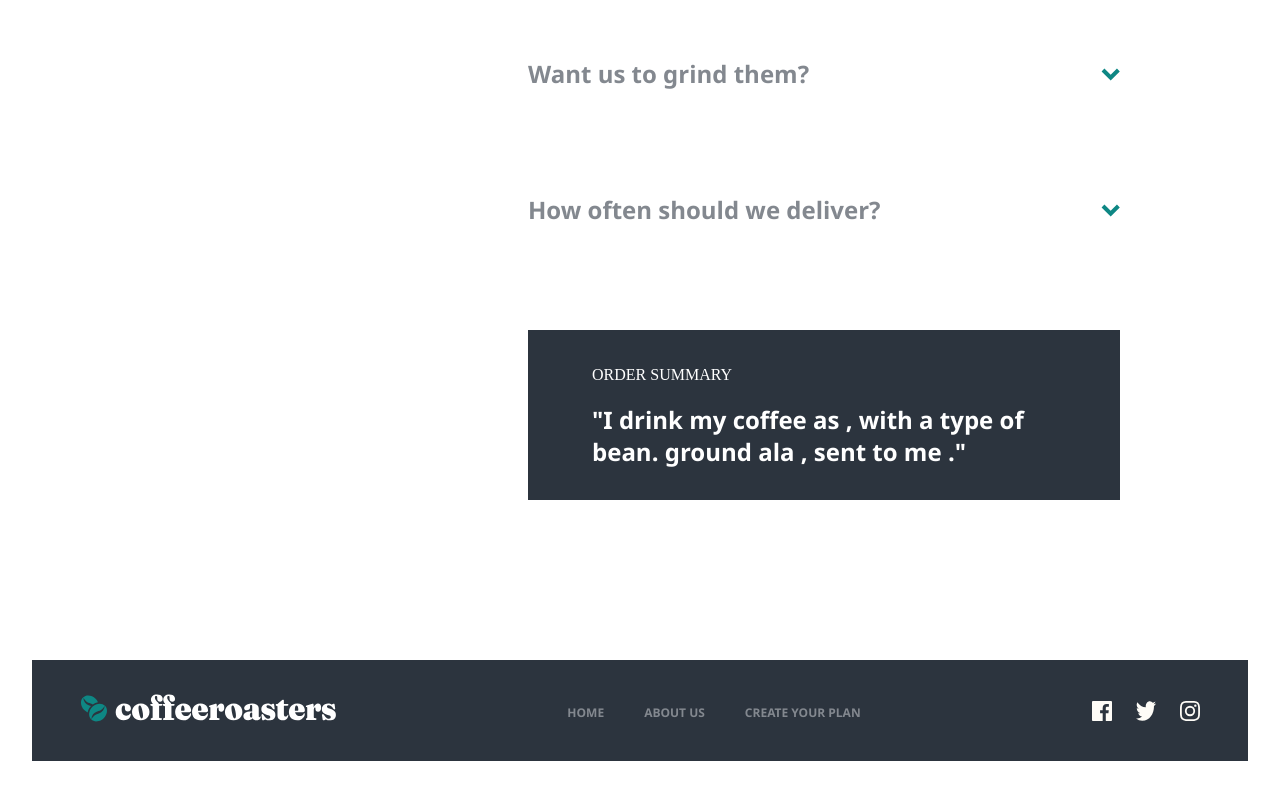
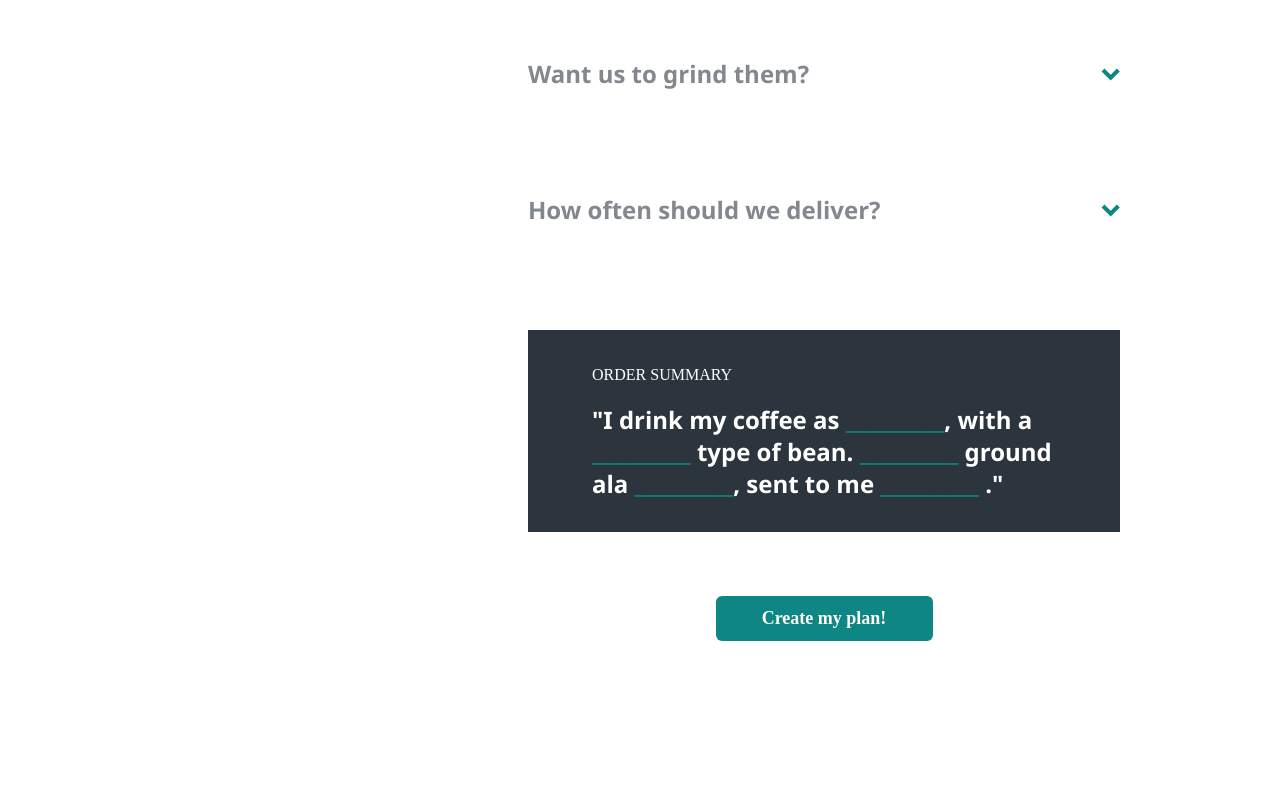
Before and after one commit to teeliny/fe-assessment, a React (Create React App) app: page /subscription in a window 1280 px wide. Shown: the part 1783-2583 px from the top of the page. Before the commit the page ends 2544 px from the top, so only its background shows below. Built offline with nearby package versions, Linux system fonts and the light colour scheme.

Commit message:
Added button feature and hover effect on option

```diff
--- a/src/global.tsx
+++ b/src/global.tsx
@@ -56,6 +56,9 @@ export const GlobalStyles = createGlobalStyle`
     border-radius: 6px;
     font-family: Fraunces;
     font-weight: 900;
+    padding: 0.75rem 0;
+    width: 217px;
+    border: none;
   }
 
   button:hover {
--- a/src/pages/Subscription.tsx
+++ b/src/pages/Subscription.tsx
@@ -10,15 +10,12 @@ interface IPlanQuestions {
     }[];
 }
 interface IState {
-    'How do you drink your coffee?': string;
-    'What type of coffee?': string;
-    'How much would you like?': string;
-    'Want us to grind them?': string;
-    'How often should we deliver?': string;
+    [key: string]: string
 }
 
 function Subscription() {
-  const [planQuestions, /*setPlanQuestions*/] = useState<IPlanQuestions[]>(data.StoredQuestions);
+  const planQuestions = data.StoredQuestions;
+  const [isCapsule, setIsCapsule] = useState<boolean>(false);
   const [state, setState] = useState<IState>({
     'How do you drink your coffee?': '',
     'What type of coffee?': '',
@@ -26,6 +23,7 @@ function Subscription() {
     'Want us to grind them?': '',
     'How often should we deliver?': ''
   });
+  const stateKeys = Object.keys(state);
 
   const updateState = (key: string, value: string) => {
     setState({
@@ -33,6 +31,15 @@ function Subscription() {
       [key]: value,
     });
   };
+
+  useEffect(() => {
+    if (state['How do you drink your coffee?'] === 'Capsule') {
+      setIsCapsule(true);
+    }
+    else {
+      setIsCapsule(false);
+    }
+  }, [state]);
 
   console.log(state);
   return (
@@ -78,31 +85,31 @@ function Subscription() {
       <QuestionsWrapper>
         <div className="questions__menu">
           {/* Single Question Menu  */}
-          <a href="#question__1" className="menu__container">
+          <a href="#question__1" className={`${state[stateKeys[0]].length > 0 ? 'menu__container filled__menu' : 'menu__container'}`}>
             <h4 className="menu__number">01</h4>
             <h4 className="menu__text">Preferences</h4>
           </a>
           <hr className="question__horizontal" />
           {/* Single Question Menu  */}
-          <a href="#question__2" className="menu__container">
+          <a href="#question__2" className={`${state[stateKeys[1]].length > 0 ? 'menu__container filled__menu' : 'menu__container'}`}>
             <h4 className="menu__number">02</h4>
             <h4 className="menu__text">Bean Type</h4>
           </a>
           <hr className="question__horizontal" />
           {/* Single Question Menu  */}
-          <a href="#question__3" className="menu__container">
+          <a href="#question__3" className={`${state[stateKeys[2]].length > 0 ? 'menu__container filled__menu' : 'menu__container'}`}>
             <h4 className="menu__number">03</h4>
             <h4 className="menu__text">Quantity</h4>
           </a>
           <hr className="question__horizontal" />
           {/* Single Question Menu  */}
-          <a href="#question__4" className="menu__container">
+          <a href="#question__4" className={`${state[stateKeys[3]].length > 0 ? 'menu__container filled__menu' : 'menu__container'}`}>
             <h4 className="menu__number">04</h4>
             <h4 className="menu__text">Grind Option</h4>
           </a>
           <hr className="question__horizontal" />
           {/* Single Question Menu  */}
-          <a href="#question__5" className="menu__container">
+          <a href="#question__5" className={`${state[stateKeys[4]].length > 0 ? 'menu__container filled__menu' : 'menu__container'}`}>
             <h4 className="menu__number">05</h4>
             <h4 className="menu__text">Delivers</h4>
           </a>
@@ -113,6 +120,7 @@ function Subscription() {
               id={`question__${index + 1}`}
               key={index}
               inputData={question}
+              state={state}
               updateState={updateState}
             />
           ))}
@@ -123,16 +131,19 @@ function Subscription() {
             </p>
             <h4 className="summary__text">
               "I drink my coffee as
-              <span className="summary__variable"> {state['How do you drink your coffee?']}</span>, with a
-              <span className="summary__variable"> {state['What type of coffee?']} </span>type of bean.
-              <span className="summary__variable"> {state['How much would you like?']} </span>ground ala
-              <span className="summary__variable"> {state['Want us to grind them?']}</span>, sent to me
-              <span className="summary__variable"> {state['How often should we deliver?']} </span>."
+              <span className="summary__variable"> {state['How do you drink your coffee?'].length > 0 ? state['How do you drink your coffee?'] : '__________'}</span>, with a
+              <span className="summary__variable"> {state['What type of coffee?'].length > 0 ? state['What type of coffee?'] : '__________'} </span>type of bean.
+              {!isCapsule && <span className="summary__variable"> {state['How much would you like?'].length > 0 ? state['How much would you like?'] : '__________'} </span>}{`${isCapsule ? '' : 'ground ala'}`}
+              <span className="summary__variable"> {state['Want us to grind them?'].length > 0 ? state['Want us to grind them?'] : '__________'}</span>, sent to me
+              <span className="summary__variable"> {state['How often should we deliver?'].length > 0 ? state['How often should we deliver?'] : '__________'} </span>."
             </h4>
           </SummaryWrapper>
+          {/* Submit Button Section  */}
+          <div className="submit__button">
+            <button disabled={false}>Create my plan!</button>
+          </div>
         </div>
       </QuestionsWrapper>
-
     </div>
   )
 }
@@ -291,6 +302,12 @@ const SubscriptionWrapper = styled.div`
 
 const QuestionsWrapper = styled.div`
   margin: 2rem 1rem;
+  display: block;
+
+
+  .questions__menu {
+    display: none;
+  }
 
   .single__question {
     margin: 5rem auto;
@@ -302,6 +319,15 @@ const QuestionsWrapper = styled.div`
     display: flex;
     justify-content: space-between;
     align-items: center;
+    cursor: pointer;
+  }
+  .question__header__disabled {
+    color: #83888F;
+    padding-bottom: 1.5rem;
+    display: flex;
+    justify-content: space-between;
+    align-items: center;
+    opacity: 0.25;
   }
 
   .question__arrow {
@@ -320,6 +346,11 @@ const QuestionsWrapper = styled.div`
     background-color: #F4F1EB;
     border-radius: 8px;
   }
+
+  .single__option:hover {
+    background-color: #FDD6BA;
+  }
+
   .selected__option {
     height: 140px;
     padding: 1.5rem 1rem;
@@ -335,6 +366,15 @@ const QuestionsWrapper = styled.div`
   .option__value {
     color: #333D4B;
     margin-right: 2rem;
+  }
+
+  .submit__button {
+    margin: 4rem auto;
+    width: 217px;
+  }
+
+  .submit__button button {
+    font-size: 18px;
   }
 
   @media(min-width: 401px) {
@@ -355,11 +395,15 @@ const QuestionsWrapper = styled.div`
     }
   }
 
-  @media(min-width: 768px) {
+  @media(min-width: 769px) {
     margin: 10rem;
     display: grid;
     grid-template-columns: 16rem 1fr;
     gap: 7rem;
+
+    .questions__menu {
+      display: block;
+    }
 
     .menu__container {
       display: flex;
@@ -367,18 +411,17 @@ const QuestionsWrapper = styled.div`
       align-items: center;
       margin: 1rem auto;
       text-decoration: none;
+      color: #cdcfd1;
+    }
+
+    .filled__menu {
+      color: #333D4B;
     }
 
     .menu__container:first-child {
       margin-top: 0;
     }
 
-    .menu__number {
-      color: #cdcfd1;
-    }
-    .menu__text {
-      color: #cdcfd1;
-    }
     .menu__text:hover {
       color: #83888F;
     }
@@ -456,14 +499,29 @@ function QuestionOptions({ inputOptions, updateState, currentQuestion }: { input
 interface IComplete {
   inputData: IPlanQuestions;
   id: string;
+  state: IState;
   updateState: (key: string, value: string) => void
 }
-function CompleteQuestion({ inputData, id, updateState }: IComplete) {
+function CompleteQuestion({ inputData, id, state, updateState }: IComplete) {
   const [toggleArrow, setToggleArrow] = useState<boolean>(false);
+  const [checkDisable, setCheckDisable] = useState<boolean>(false);
+
+  useEffect(() => {
+    if (state['How do you drink your coffee?'] === 'Capsule' && inputData.question === 'Want us to grind them?') {
+      setCheckDisable(true);
+      setToggleArrow(false);
+    }
+    else {
+      setCheckDisable(false);
+    }
+  }, [inputData.question, state]);
 
   return (
     <div id={id} className="single__question">
-      <div className="question__header" onClick={() => setToggleArrow(!toggleArrow)}>
+      <div className={checkDisable ? 'question__header__disabled' : 'question__header'} onClick={() => {
+        if (checkDisable) setToggleArrow(false)
+        else setToggleArrow(!toggleArrow)
+      }}>
         <h4>{inputData.question}</h4>
         <img
           className={toggleArrow ? "question__arrow" : ""}
```
